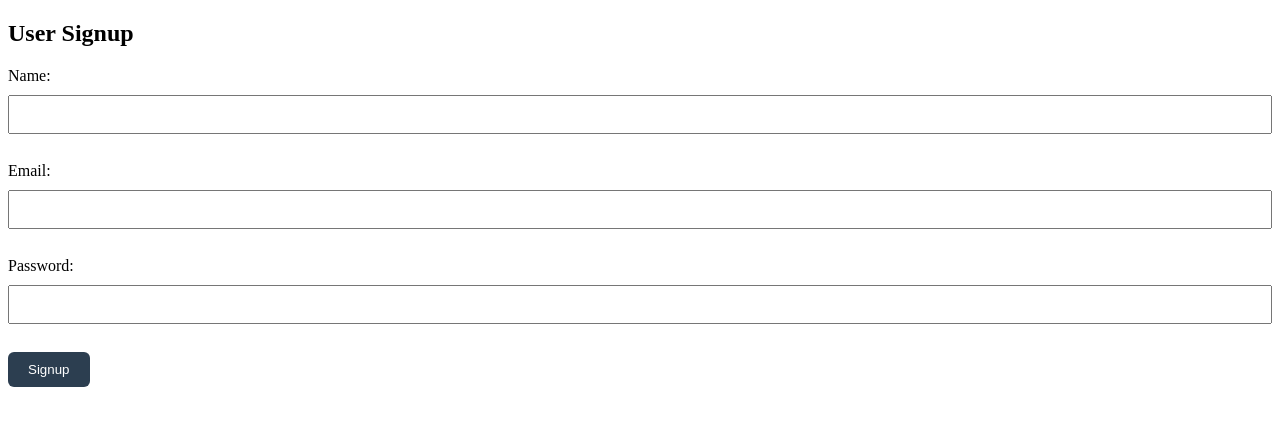
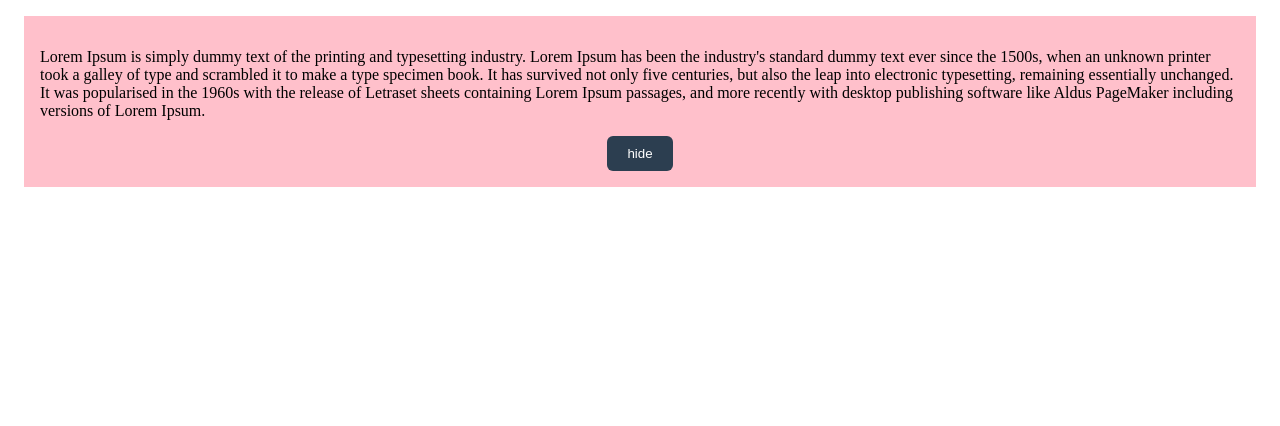
Before and after one commit to Rakibmia51/React-tutorials-2025, a React (Create React App) app: page / in a window 1280 px wide. Shown: the top 426 px of the page. Built offline with nearby package versions, Linux system fonts and the light colour scheme.

Commit message:
Toggle button | Rakib - office

```diff
--- a/src/App.js
+++ b/src/App.js
@@ -21,6 +21,7 @@
 import INVOICE from "./INVOICE_SYSTEM/invoice";
 import APP_INVOICE from "./INVOICE_SYSTEM/app";
 import FORMIK_PACKAGE from "./formik_package/app";
+import TOGGLE from "./TOGGLE/toggle";
 
 
 
@@ -64,7 +65,8 @@
                 {/* <TODO_APPS/> */}
                 {/* <PRACTIC_TODO/> */}
                 {/* <APP_INVOICE/> */}
-                <FORMIK_PACKAGE/>
+                {/* <FORMIK_PACKAGE/> */}
+                <TOGGLE/>
 
             </div>
 }
--- /dev/null
+++ b/src/TOGGLE/toggle.js
@@ -0,0 +1,31 @@
+import React, { useState } from 'react'
+
+ function TOGGLE() {
+    const [toggle, setToggle] = useState(true);
+
+
+
+  return (
+    <div style={{margin: "1rem", backgroundColor: "pink", padding: "1rem"}}>
+        {toggle && (
+            <p>
+            Lorem Ipsum is simply dummy text of the printing and typesetting industry.
+             Lorem Ipsum has been the industry's standard dummy text ever since the 1500s,
+              when an unknown printer took a galley of type and scrambled it to make a
+              type specimen book. It has survived not only five centuries, but also
+              the leap into electronic typesetting, remaining essentially unchanged.
+              It was popularised in the 1960s with the release of Letraset sheets
+              containing Lorem Ipsum passages, and more recently with desktop publishing
+              software like Aldus PageMaker including versions of Lorem Ipsum.
+        </p>
+        )}
+        <div style={{textAlign: "center"}}>
+            <button onClick={()=>{setToggle(!toggle)}}>
+                {toggle ? "hide" : "Show"}
+            </button>
+            {/* <button onClick={()=>{setToggle(false)}}>Hide</button> */}
+        </div>
+    </div>
+  )
+}
+export default TOGGLE
```
